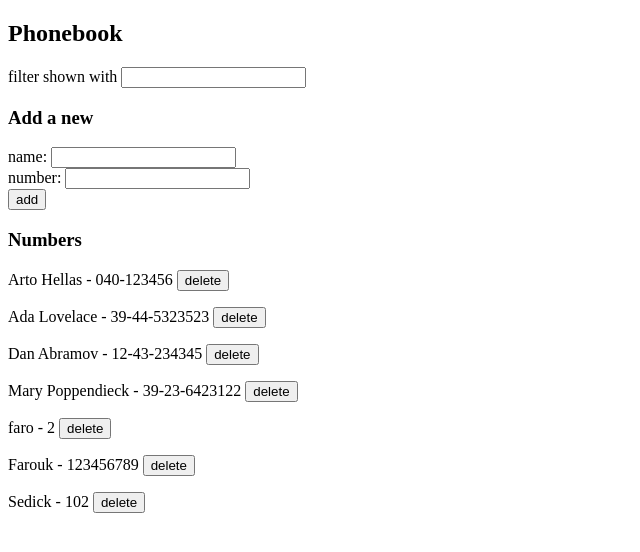
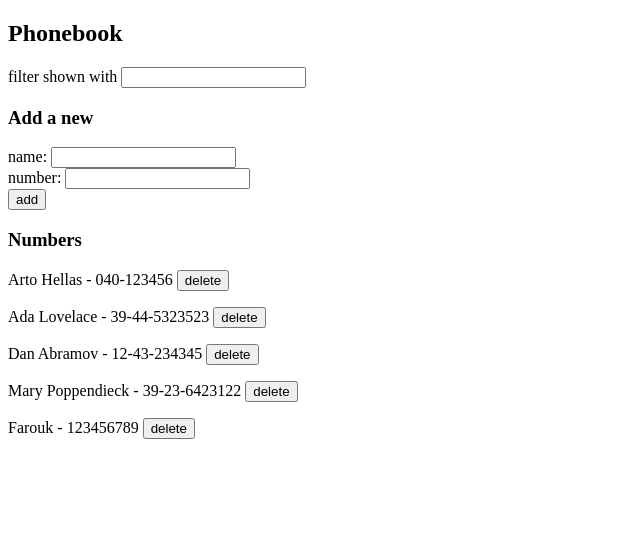
Before and after one commit to sedfarouk/FS-Open, a React (Vite) app in the folder part2/phonebook/: page / in a window 1280 px wide. Shown: the top 552 px of the page, without its empty margins (0-640 px from the left). Built offline with nearby package versions, Linux system fonts and the light colour scheme; data requests are answered from the project's data file.

Commit message:
finish exercise 2.17

```diff
--- a/part2/phonebook/db.json
+++ b/part2/phonebook/db.json
@@ -21,19 +21,9 @@
       "id": "4"
     },
     {
-      "id": "5574",
-      "name": "faro",
-      "number": "2"
-    },
-    {
       "id": "f27b",
       "name": "Farouk ",
       "number": "123456789"
-    },
-    {
-      "id": "45ad",
-      "name": "Sedick",
-      "number": "102"
     }
   ]
 }
--- a/part2/phonebook/src/App.jsx
+++ b/part2/phonebook/src/App.jsx
@@ -12,6 +12,7 @@ const App = () => {
   const [searchItem, setSearchItem] = useState('')
   const [filteredPersons, setFilteredPersons] = useState([])
   const [successMsg, setSuccessMsg] = useState(null)
+  const [errorMsg, setErrorMsg] = useState(null)
 
   useEffect(() => {
       PhonebookService
@@ -32,7 +33,8 @@ const App = () => {
     <div>
       <h2>Phonebook</h2>
 
-      < Notification message={successMsg} />
+      < Notification.SuccessNotification message={successMsg} />
+      < Notification.ErrorNotification message={errorMsg} />
 
       <Filter
         searchItem={searchItem}
@@ -51,8 +53,12 @@ const App = () => {
       />
 
       <h3>Numbers</h3>
-      < Persons filteredPersons={filteredPersons} persons={persons} setPersons={setPersons} />
-
+      < Persons
+        filteredPersons={filteredPersons}
+        persons={persons}
+        setPersons={setPersons}
+        setErrorMsg={setErrorMsg}
+      />
     </div>
   )
 }
--- a/part2/phonebook/src/components/Notification.jsx
+++ b/part2/phonebook/src/components/Notification.jsx
@@ -1,3 +1,5 @@
-const Notification = ({ message }) => message === null ? null : <div className="success">{message}</div>
+const ErrorNotification = ({ message }) => message === null ? null : <div className="error">{message}</div>
 
-export default Notification
+const SuccessNotification = ({ message }) => message === null ? null : <div className="success">{message}</div>
+
+export default { SuccessNotification, ErrorNotification }
--- a/part2/phonebook/src/components/PersonForm.jsx
+++ b/part2/phonebook/src/components/PersonForm.jsx
@@ -20,7 +20,6 @@ const PersonForm = ({newName, persons, newNumber, setNewName, setNewNumber, setP
         PhonebookService
           .update(updatedObject.id, updatedObject)
           .then(() => setPersons(persons.map(x => x.id!==updatedObject.id ? x : updatedObject)))
-          .catch(alert("An error occured!"))
       }
     }
 
--- a/part2/phonebook/src/components/Persons.jsx
+++ b/part2/phonebook/src/components/Persons.jsx
@@ -1,14 +1,19 @@
 import PhonebookService from "../services/PhonebookService"
 
-const Persons = ({filteredPersons, persons, setPersons}) => {
+const Persons = ({filteredPersons, persons, setPersons, setErrorMsg}) => {
   const handleDelete = (id) => {
     alert(`Delete ${filteredPersons.find(x => x.id===id).name} ?`)
 
-    if (window.confirm)
+    if (window.confirm){
+      const existingObject = persons.find(x => x.id === id)
       PhonebookService
         .remove(id)
-        .then(() => setPersons(persons.filter(x => x.id !== id)))
-        .catch(alert(`Error deleting contact`))
+        .then(() => setPersons(persons.filter(x => x.id !== existingObject.id)))
+        .catch(error => {
+          setErrorMsg(`Information of ${existingObject.name} has already been removed from server`)
+          setTimeout(() => setErrorMsg(null), 5000)
+        })
+      }
   }
 
   return (
--- a/part2/phonebook/src/index.css
+++ b/part2/phonebook/src/index.css
@@ -7,3 +7,13 @@
     padding: 10px;
     margin-bottom: 10px;
 }
+
+.error{
+    color: rgb(154, 33, 33);
+    background: white;
+    font-size: 20px;
+    border-style: solid;
+    border-radius: 5px;
+    padding: 10px;
+    margin-bottom: 10px;
+}
```
